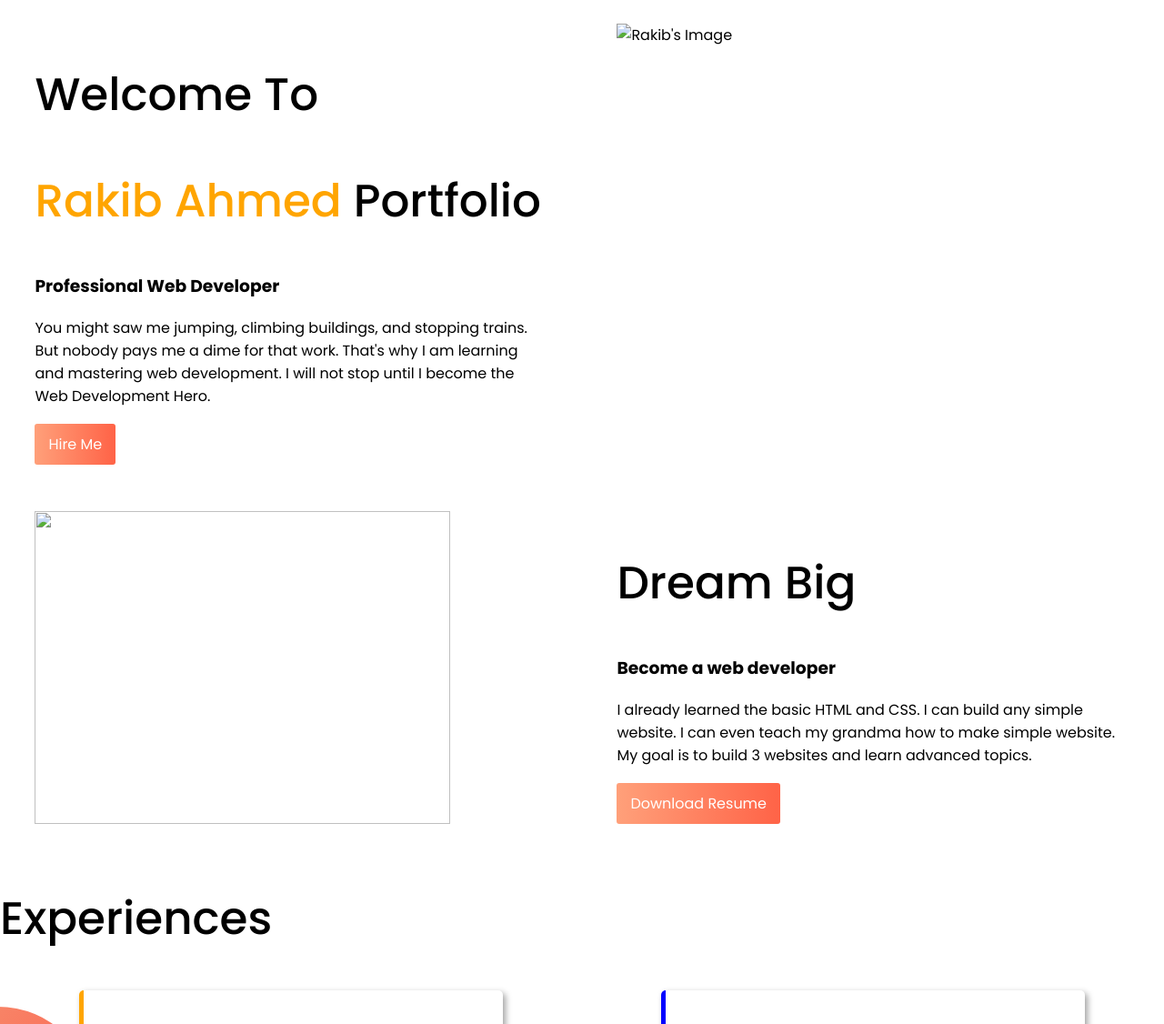
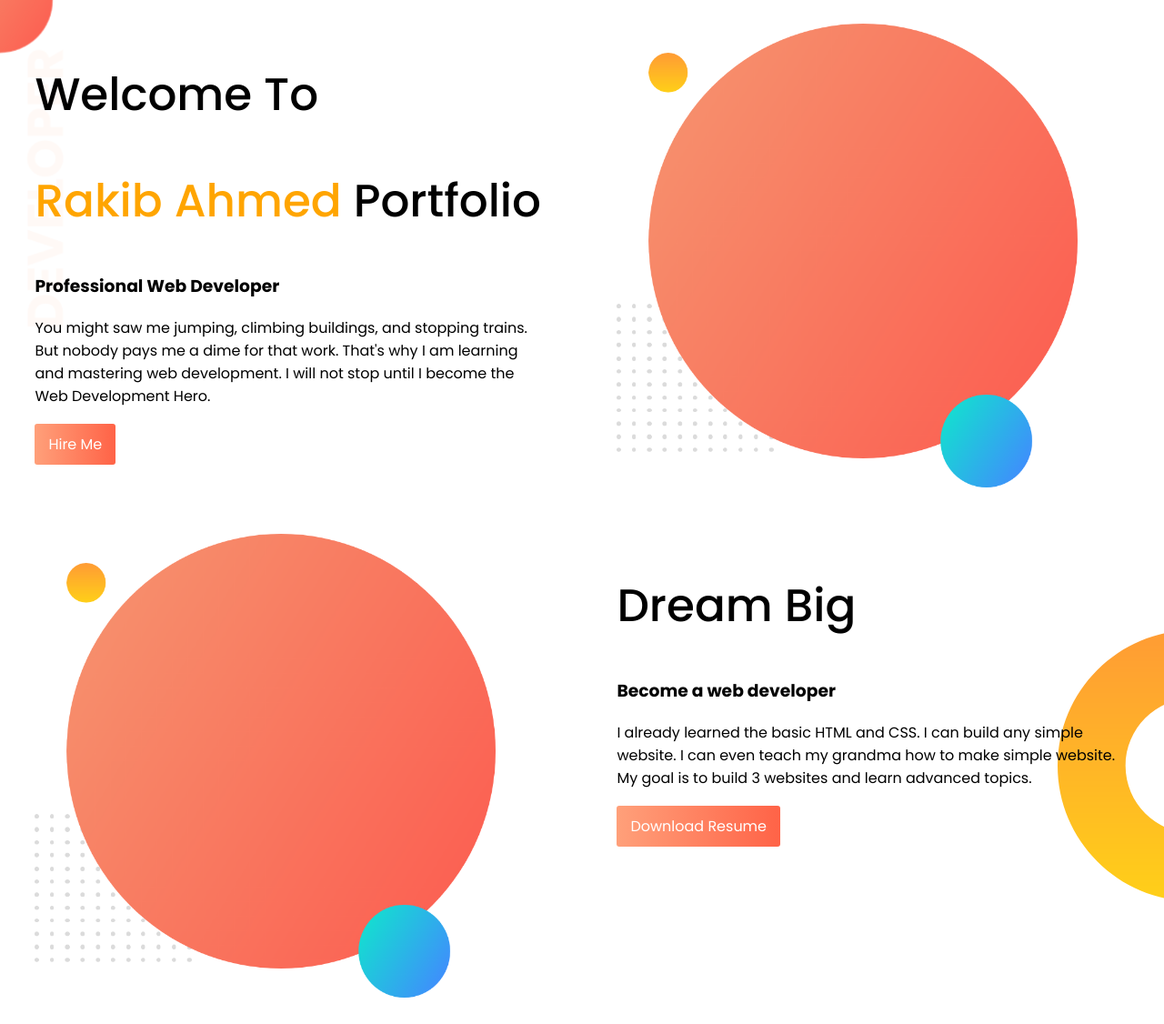
Before and after one commit to Rakib-Ahmed01/dedeloper-website, a plain HTML site: page index.html in a window 1280 px wide. Shown: the top 1126 px of the page at 91% size. Drawn offline with Linux system fonts and the light colour scheme; the site is published under a folder, as on GitHub Pages, so addresses that start at the root find nothing.

Commit message:
corrected image link

```diff
--- a/index.html
+++ b/index.html
@@ -22,12 +22,12 @@
         <a href="#">Hire Me</a>
       </div>
       <div class="half-width">
-        <img src="/images/my-bg.png" alt="Rakib's Image" />
+        <img src="images/my-bg.png" alt="Rakib's Image" />
       </div>
     </section>
     <section class="dream flexible-container">
       <div class="half-width">
-        <img src="/images/my-bg.png" alt="" />
+        <img src="images/my-bg.png" alt="" />
       </div>
       <div class="half-width">
         <h1>Dream Big</h1>
--- a/style.css
+++ b/style.css
@@ -29,7 +29,7 @@ h1 {
 }
 
 .hero {
-  background-image: url("/images/top-banner.png");
+  background-image: url("images/top-banner.png");
   background-repeat: no-repeat;
 }
 
@@ -54,7 +54,7 @@ h1 {
 }
 
 .dream {
-  background-image: url("/images/dream-bg.png");
+  background-image: url("images/dream-bg.png");
   background-repeat: no-repeat;
   background-position: right;
 }
```
